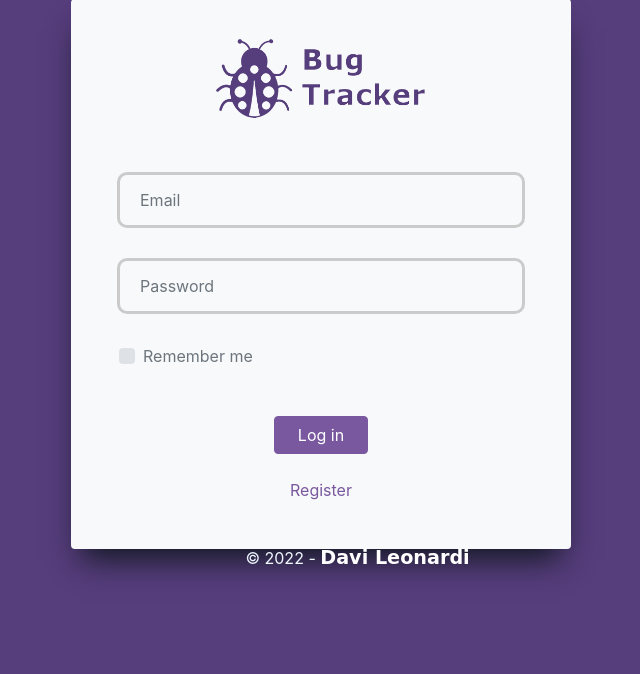
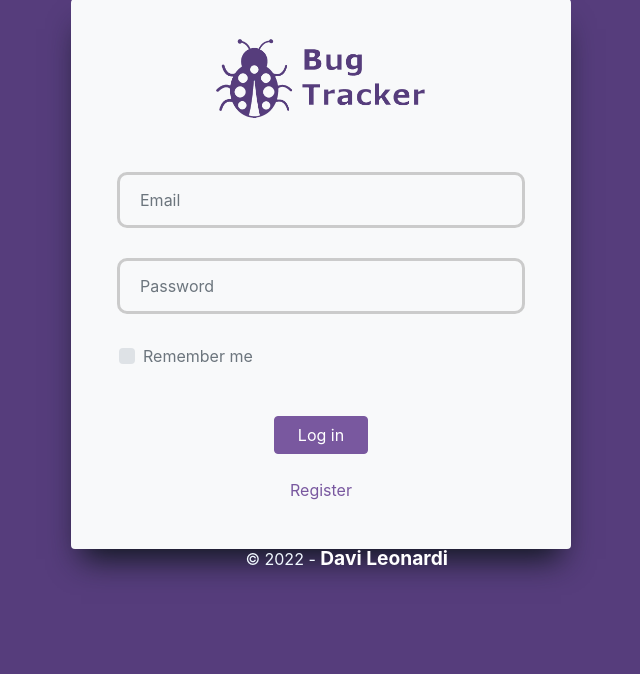
Before and after one commit to davi-leonardi/bugTrackerClone, a Flask app: page /login in a window 1280 px wide. Shown: the part 126-800 px from the top of the page, without its empty margins (319-959 px from the left). Run offline with Flask 2, Linux system fonts and the light colour scheme; some libraries are stand-ins or nearby versions.

Commit message:
railway1.2

```diff
--- a/website/static/style.css
+++ b/website/static/style.css
@@ -63,7 +63,6 @@ a:hover {
 #footerName {
   color: white;
   font-size: 120%;
-  font-family: cursive;
 }
 
 #footerName:hover {
```
